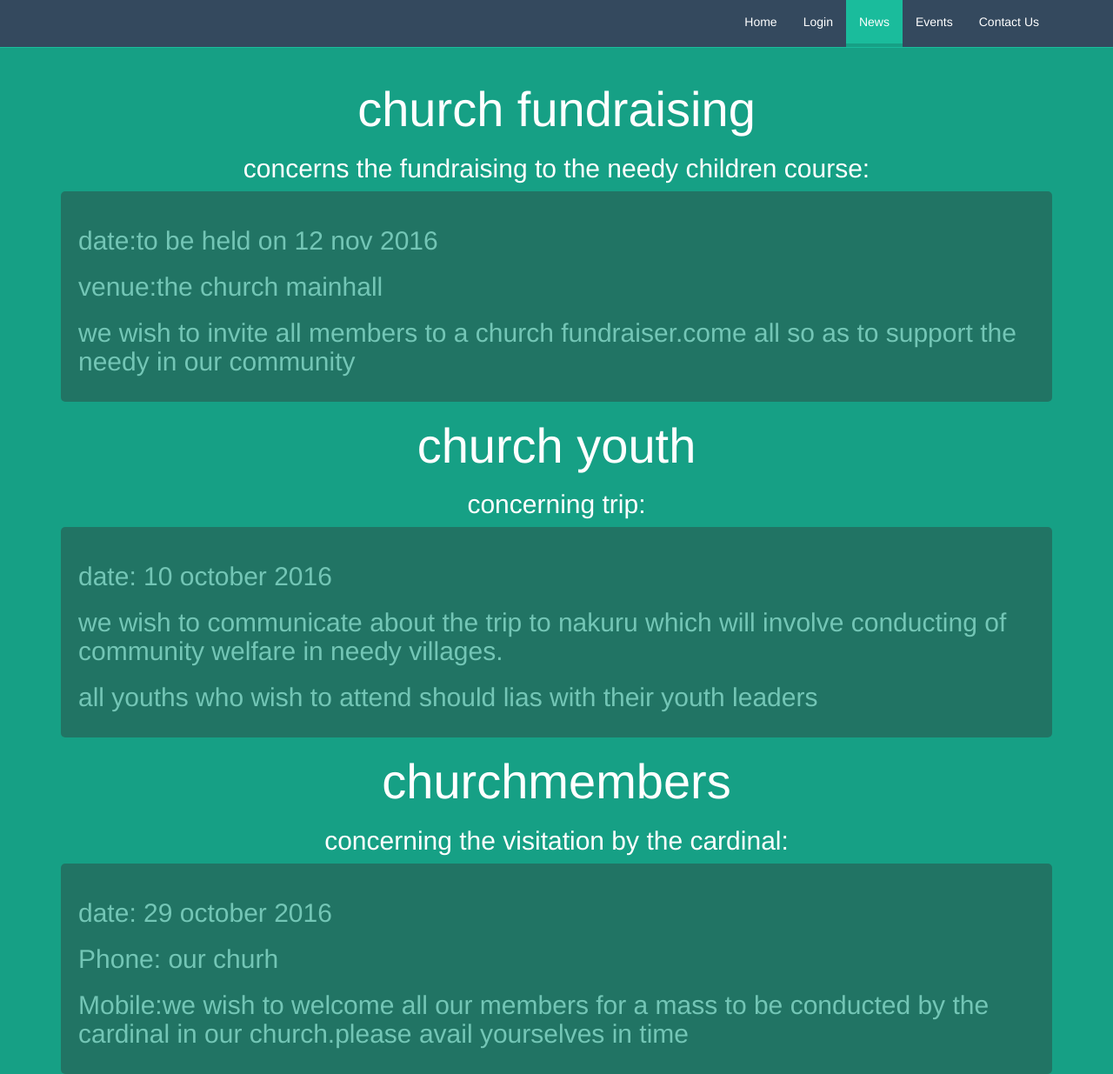
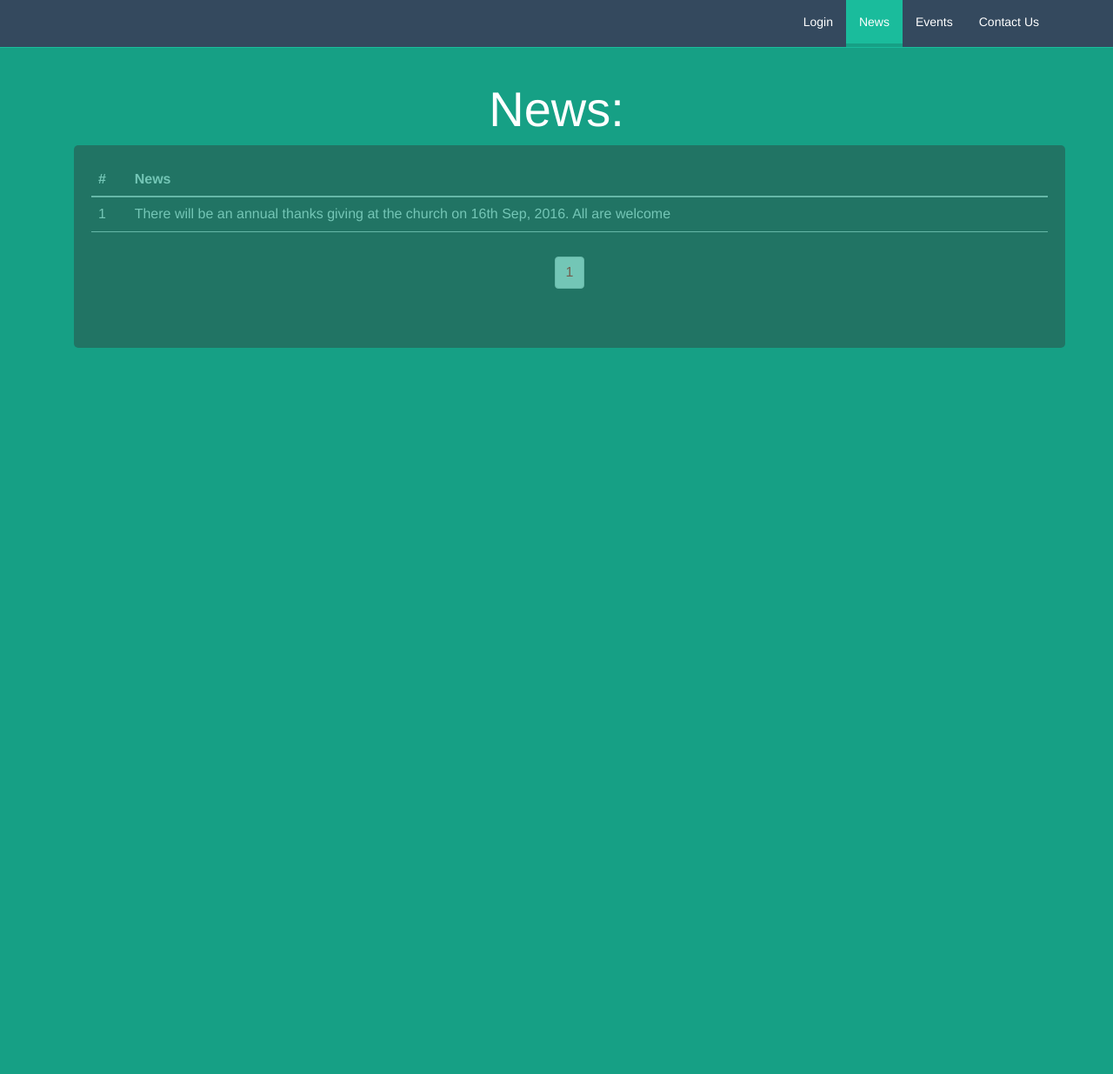
Before and after one commit to kevynashinski/churchmis, a PHP site: page /workspace/news.php in a window 1280 px wide. Shown: the whole page at 87% size. After the commit the page ends 400 px from the top, so only its background shows below. Run offline with PHP 8.4, Linux system fonts and the light colour scheme; data comes from the database, SQL or seed files in the repository.

Commit message:
kevynashinski - update news

```diff
--- a/events.php
+++ b/events.php
@@ -63,6 +63,7 @@ if ($_SERVER["REQUEST_METHOD"] == 'POST') {
                     echo
                     '<li><a href="dashboard.php">DashBoard</a></li>
 <li><a href="mpesa.php">Mpesa Transactions</a></li>
+                <li><a href="news.php">News</a> </li>
                                 <li><a href="logout.php">Logout</a></li>
 ';
                 } else {
--- a/includes/config.php
+++ b/includes/config.php
@@ -26,6 +26,7 @@ define('USER', 'kevynashinski');
     define('PAYMENT_DATE', 'payment_date');
 
     define('USERNAME', 'username');
+define('REGISTERED_DATE', 'registered_date');
     define('PURPOSE_NUMBER', 'purposesNumber');
     define('SURNAME','surname');
     define('OTHER_NAME','other_name');
@@ -41,6 +42,7 @@ define("AMOUNT", "amount");
 
 define('EVENT_NAME', 'event_name');
 define('VENUE', 'venue');
+define('NEWS_DETAILS', 'news_details');
 define('EVENT_START_DATE', 'start_date');
 define('EVENT_END_DATE', 'end_date');
 
--- a/includes/db_operations.php
+++ b/includes/db_operations.php
@@ -150,6 +150,24 @@
             return false;
         }
 
+        public static function addNewsDetails($news_details)
+        {
+            try {
+                $sql_profile = "INSERT INTO news(news_details) VALUES (?)";
+
+                $stmt = self::$DB_CONN->prepare($sql_profile);
+                $stmt->bindParam(1, $news_details);
+
+                if ($stmt->execute()) {
+                    return true;
+                }
+
+            } catch (PDOException $e) {
+                echo 'Error: ' . $e->getMessage();
+            }
+            return false;
+        }
+
         public static function saveMpesaTransaction($mpesaCode, $fullName, $phoneNumber, $amount, $date, $time)
         {
             try {
@@ -172,15 +190,55 @@
             return false;
         }
 
-        public static function getUsers(){
-            try{
-                $query = "select id_number,surname,other_name,gender,username,registered_date,role from users";
-                $stmt=self::$DB_CONN->query($query);
-                $result=$stmt->fetch();
+        public static function getUsers($sql)
+        {
+            try {
+                $no = 1;
 
+                $result = self::$DB_CONN->query($sql);
 
-            }catch(PDOException $e){
-                echo 'Error: ' . $e->getMessage();
+                foreach ($result as $item) {
+                    echo '
+ <tr>
+                    <td>' . $no . '</td>
+			<td>' . $item[ID_NUMBER] . '</td>
+			<td>' . $item[SURNAME] . '</td>
+			<td>' . $item[OTHER_NAME] . '</td>
+			<td>' . $item[GENDER] . '</td>
+			<td>' . $item[USERNAME] . '</td>
+			<td>' . $item[REGISTERED_DATE] . '</td>
+			<td>' . $item[ROLE] . '</td>
+                    </tr>
+                    ';
+                    $no++;
+
+                }
+
+            } catch (PDOException $e) {
+                echo "Error " . $e->getMessage();
+            }
+        }
+
+        public static function getNews($sql)
+        {
+            try {
+                $no = 1;
+
+                $result = self::$DB_CONN->query($sql);
+
+                foreach ($result as $item) {
+                    echo '
+ <tr>
+                    <td>' . $no . '</td>
+			<td>' . $item[NEWS_DETAILS] . '</td>
+                    </tr>
+                    ';
+                    $no++;
+
+                }
+
+            } catch (PDOException $e) {
+                echo "Error " . $e->getMessage();
             }
         }
 
@@ -343,6 +401,8 @@
 			<td>' . $item[TIME] . '</td>
                     </tr>
                     ';
+                    $no++;
+
                 }
 
             } catch (PDOException $e) {
@@ -367,6 +427,7 @@
 			<td>' . $item[EVENT_END_DATE] . '</td>
                     </tr>
                     ';
+                    $no++;
                 }
 
             } catch (PDOException $e) {
--- a/news.php
+++ b/news.php
@@ -1,26 +1,38 @@
 <?php
 /**
  * Created by PhpStorm.
- * User: freddie
- * Date: 9/22/2016
- * Time: 12:25 AM
+ * User: sydney
+ * Date: 9/20/16
+ * Time: 10:22 AM
  */
 
 include_once 'includes/config.php';
-//include_once 'includes/session.php';
+
+if ($_SERVER["REQUEST_METHOD"] == 'POST') {
+
+    if (isset($_POST['submit'])) {
+        $news_details = $_REQUEST["news_details"];
+
+        if (db_operations::addNewsDetails($news_details)) {
+            echo "News Added Successfully!";
+        }
+
+    } else {
+        echo 'Missing Post Param';
+    }
+}
+
 ?>
+
 <html lang="en-US">
 <head>
     <meta charset="utf-8">
     <meta name="viewport" content="width=device-width, initial-scale=1">
     <meta name="description" content="classwork, follwoing, chatting, liking">
-        <title>churchmis</title>
+    <title>ChurchMis</title>
     <link rel="stylesheet" href="css/style.css">
     <link rel="stylesheet" href="css/bootstrap.css">
-
-        <script type="application/javascript">
-
-        </script>
+    <!--    <link rel="shortcut icon" href="images/favicon.png">-->
 
 </head>
 <body class="bgmain">
@@ -35,108 +47,112 @@ include_once 'includes/config.php';
                 <span class="icon-bar"></span>
                 <span class="icon-bar"></span>
             </button>
-
+            <!--            <a class="navbar-right" href="index.php"><img src="images/logo.png" alt="Logo"></a>-->
         </div>
         <div id="navbar" class="navbar-collapse collapse navbar-right">
             <ul class="nav navbar-nav">
-                    <li><a href="index.php">Home</a></li>
-                    <li><a href="login.php">Login</a></li>
+                <!--                <li class="active"><a href="">Hi-->
+                <!--                        --><?php //echo $_SESSION['username']?><!--</a></li>-->
+
+                <?php
+                session_start();
+                if (isset($_SESSION[USERNAME])) {
+                    echo
+                    '<li><a href="dashboard.php">DashBoard</a></li>
+<li><a href="mpesa.php">Mpesa Transactions</a></li>
+                                <li><a href="logout.php">Logout</a></li>
+';
+                } else {
+                    echo '
+                    <li><a href="login.php">Login</a></li>';
+                }
+                ?>
+
                 <li class="active"><a href="news.php">News</a></li>
                 <li><a href="events.php">Events</a></li>
-
                 <li><a href="contact.php">Contact Us</a></li>
             </ul>
         </div><!--/.nav-collapse -->
     </div>
+
 </nav>
 
 <div class="container">
     <div class="row">
         <div class="col-md-12 col-lg-12 col-sm-12">
-                <h1 style="text-align:center; font-size:4em;">church fundraising</h1>
-                <h2 style="text-align:center;">concerns the fundraising to the needy children course: </h2>
-            </div>
-        </div>
-
-    </div>
-
-    <div class="container">
-        <div class="dataView">
-            <h2>date:to be held on 12 nov 2016</h2>
-            <h2>venue:the church mainhall</h2>
-            <h2>we wish to invite all members to a church fundraiser.come all so as to support the needy in our
-                community</h2>
-        </div>
-    </div>
-    <div class="container">
-        <div class="navbar-header">
-            <button type="button" class="navbar-toggle collapsed" data-toggle="collapse" data-target="#navbar"
-                    aria-expanded="false" aria-controls="navbar">
-                <span class="sr-only">Toggle Navigation</span>
-                <span class="icon-bar"></span>
-                <span class="icon-bar"></span>
-                <span class="icon-bar"></span>
-            </button>
-
-        </div>
-        <div id="navbar" class="navbar-collapse collapse navbar-right">
-            <ul class="nav navbar-nav"></ul>
-        </div><!--/.nav-collapse -->
-    </div>
-
-    <div class="container">
-        <div class="row">
-            <div class="col-md-12 col-lg-12 col-sm-12">
-                <h1 style="text-align:center; font-size:4em;">church youth</h1>
-                <h2 style="text-align:center;">concerning trip: </h2>
-            </div>
+            <h1 style="text-align:center; font-size:4em;">News: </h1>
         </div>
     </div>
 
     <div class="container">
         <div class="dataView">
-            <h2>date: 10 october 2016</h2>
-            <h2>we wish to communicate about the trip to nakuru which will involve conducting of community welfare in
-                needy villages.</h2>
-            <h2>all youths who wish to attend should lias with their youth leaders</h2>
+            <table class="table table-responsive">
+                <thead>
+                <tr>
+                    <th>#</th>
+                    <th>News</th>
+                </tr>
+                </thead>
+                <tbody class="searchable">
+                <?php
+
+                $sql = "SELECT * FROM news";
+
+                //get the view page number selected
+
+                $records_per_page = 100;
+                $newquery = db_operations::paging($sql, $records_per_page);
+                db_operations::getNews($newquery);
+
+                ?>
+                <tr>
+                    <td colspan="9" align="center">
+                        <div class="pagination-wrap">
+                            <?php db_operations::paginglink($sql, $records_per_page); ?>
+                        </div>
+                    </td>
+                </tr>
+                </tbody>
+            </table>
         </div>
     </div>
-    <div class="container">
-        <div class="navbar-header">
-            <button type="button" class="navbar-toggle collapsed" data-toggle="collapse" data-target="#navbar"
-                    aria-expanded="false" aria-controls="navbar">
-                <span class="sr-only">Toggle Navigation</span>
-                <span class="icon-bar"></span>
-                <span class="icon-bar"></span>
-                <span class="icon-bar"></span>
-            </button>
 
+    <?php
+    //    session_start();
+    if (isset($_SESSION[USERNAME])) {
+        echo
+        '    <div class="row">
+        <div class="col-md-12 col-lg-12 col-sm-12">
+            <h5 style="text-align:center; font-size:4em;">Add a news update</h5>
         </div>
-        <div id="navbar" class="navbar-collapse collapse navbar-right">
-            <ul class="nav navbar-nav"></ul>
-        </div><!--/.nav-collapse -->
     </div>
 
     <div class="container">
-        <div class="row">
-            <div class="col-md-12 col-lg-12 col-sm-12">
-                <h1 style="text-align:center; font-size:4em;">churchmembers</h1>
-                <h2 style="text-align:center;">concerning the visitation by the cardinal: </h2>
+        <div class="signup">
+                    <form role="form" method="post">
+
+                        <div class="form-group">
+                            <input id="news_details" type="text" placeholder="Enter News Details" name="news_details"
+                                   class="form-control" list="fullNameList" required>
+                        </div>
+
+
+
+                        <br>
+
+                        <button type="submit" name="submit" class="btn btn-success btn-lg">
+                            <span class="glyphicon-plus"></span>
+                            Save Event</button>
+                    </form>
 </div>
 </div>
+    ';
+    }
 
-    </div>
+    ?>
 
-    <div class="container">
-        <div class="dataView">
-            <h2>date: 29 october 2016</h2>
-            <h2>Phone: our churh</h2>
-            <h2>Mobile:we wish to welcome all our members for a mass to be conducted by the cardinal in our
-                church.please avail yourselves in time</h2>
-        </div>
-    </div>
-    <script src="https://ajax.googleapis.com/ajax/libs/jquery/2.2.0/jquery.min.js"></script>
+    <!--<script src="https://ajax.googleapis.com/ajax/libs/jquery/2.2.0/jquery.min.js"></script>-->
+    <script src="js/jquery-2.2.0.min.js"></script>
     <script src="js/bootstrap.js"></script>
 </body>
 </html>
-<?php
```
Also changed, not shown: admin.php (+14 -15 lines). Lines whose indentation alone changed are shown as unchanged.
